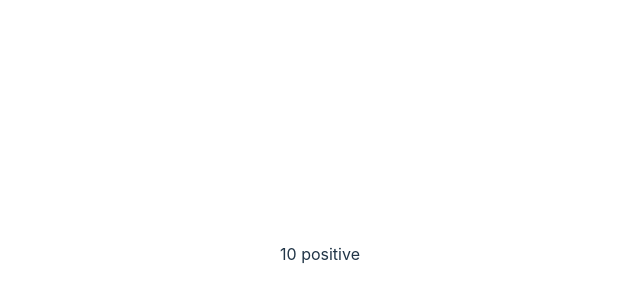
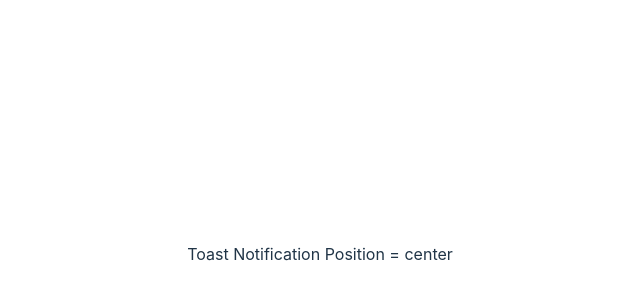
Before and after one commit to moonhopark/react-typescript-learn, a React (Vite) app: page / in a window 1280 px wide. Shown: the part 146-446 px from the top of the page, without its empty margins (320-960 px from the left). Built offline with nearby package versions, Linux system fonts and the light colour scheme.

Commit message:
feat: template literal type, exclude

```diff
--- a/src/App.tsx
+++ b/src/App.tsx
@@ -1,10 +1,11 @@
 import './App.css';
 import RandomNumber from './components/typescript-basic/restriction/RandomNumber';
+import Toast from './components/typescript-basic/templateliterals/Toast';
 
 function App() {
   return (
     <div className="App">
-      <RandomNumber value={10} isPositive />
+      <Toast position="center" />
     </div>
   );
 }
--- /dev/null
+++ b/src/components/typescript-basic/templateliterals/Toast.tsx
@@ -0,0 +1,13 @@
+type HorizontalPosition = 'left' | 'center' | 'right';
+
+type VerticalPosition = 'top' | 'center' | 'bottom';
+
+type Props = {
+  position: Exclude<`${HorizontalPosition}-${VerticalPosition}`, 'center-center'> | 'center';
+};
+
+const Toast = ({ position }: Props) => {
+  return <div>Toast Notification Position = {position}</div>;
+};
+
+export default Toast;
```
